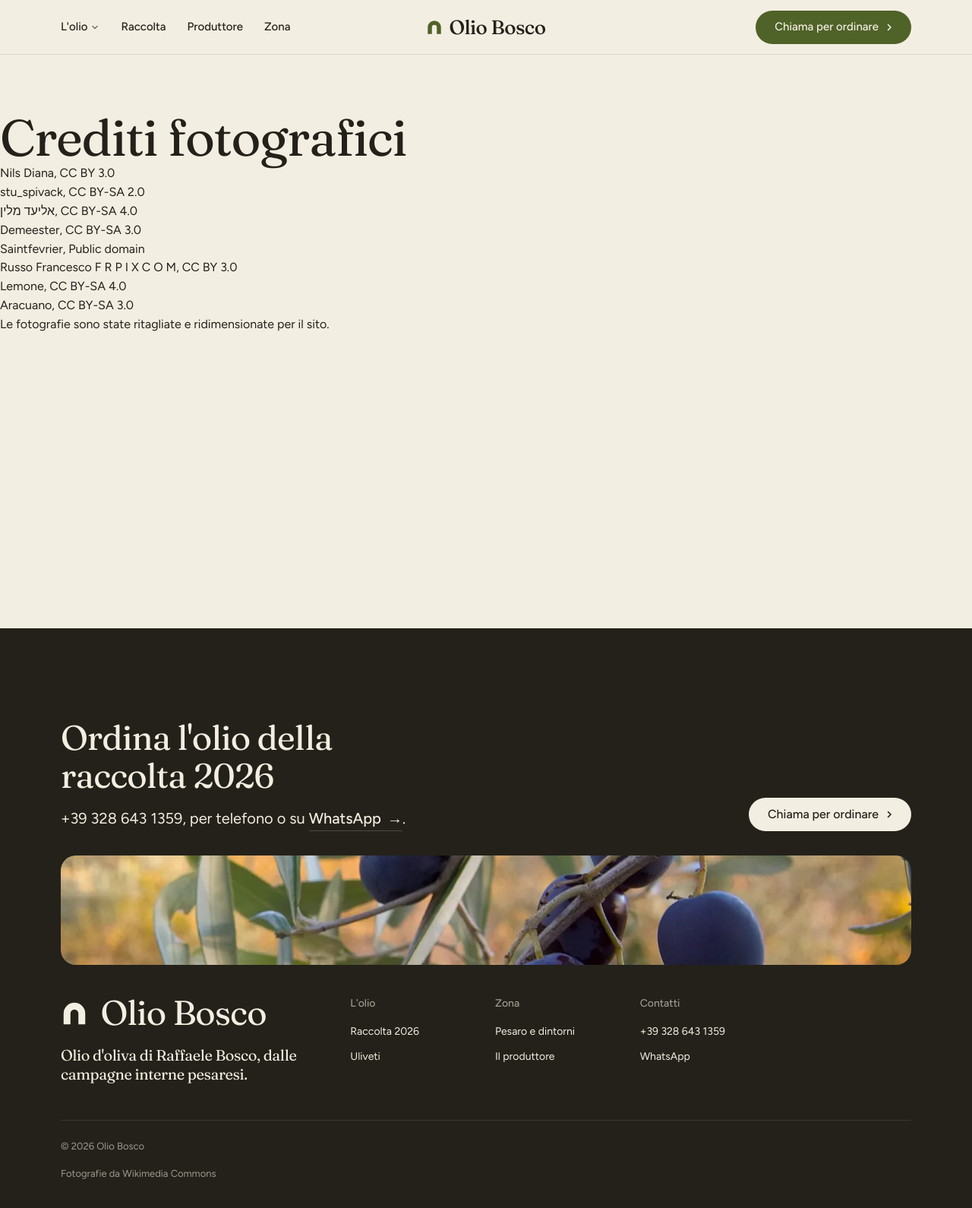
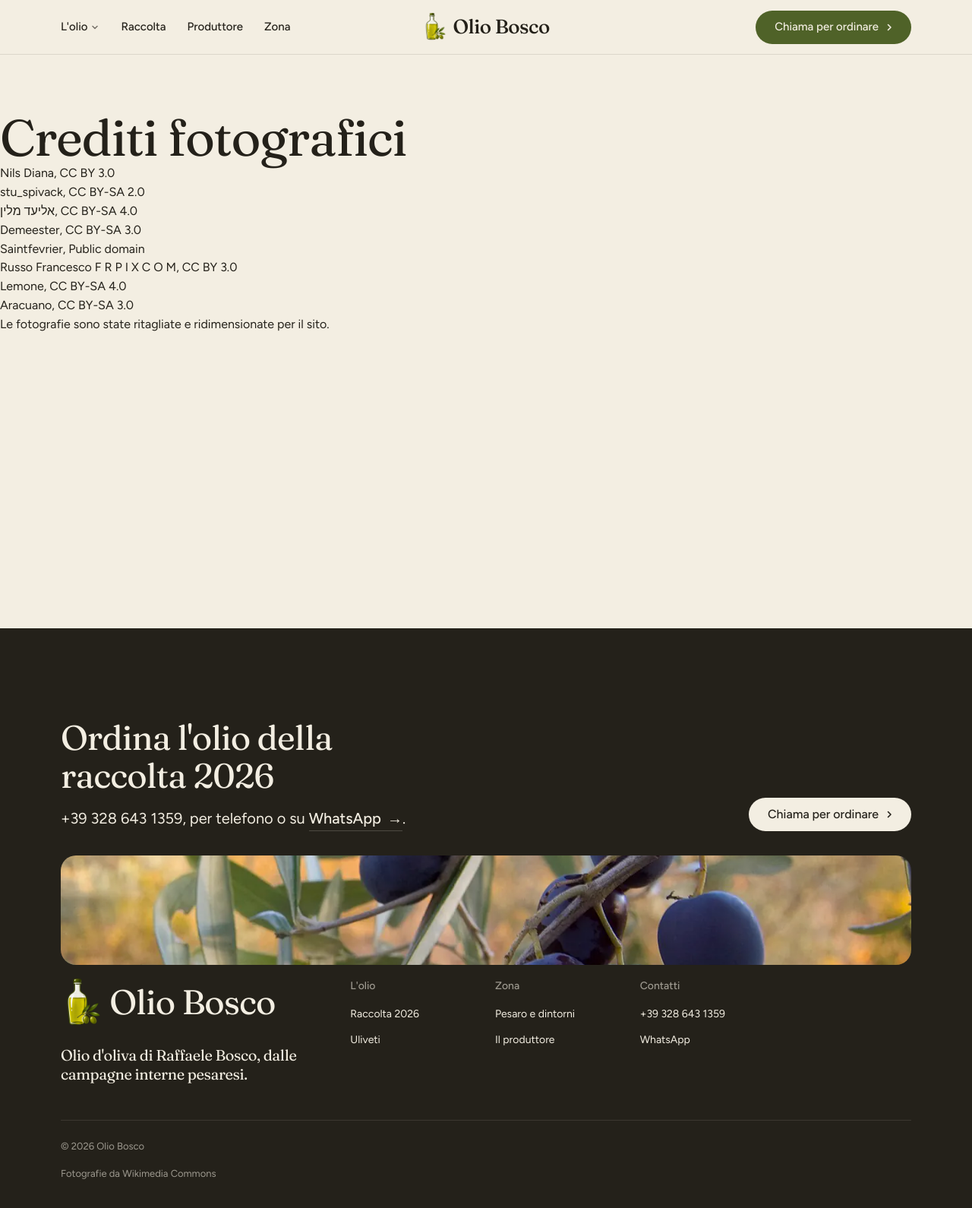
Before and after one commit to olio-bosco/olio-bosco.github.io, a plain HTML site: page credits.html in a window 1280 px wide. Shown: the whole page at 76% size. Drawn offline with Linux system fonts and the light colour scheme.

Commit message:
Logo con la bottiglia e nuove icone

```diff
--- a/credits.html
+++ b/credits.html
@@ -40,6 +40,7 @@
   .pics { align-items: stretch; }
   .pics > .frame { height: 100%; }
   .menu-card .panel { --p-h: 200px; }
+  .nav__logo .logo-img { height: 1.4em; width: auto; }
   @media (max-width: 1023px) {
     .pics { display: grid; grid-template-columns: 1fr 1fr; }
     .pics > .frame { grid-column: auto / span 1; height: auto; aspect-ratio: 4 / 3; }
@@ -81,7 +82,7 @@
       <div class="nav__item"><a class="nav__link" href="index.html#bosco">Produttore</a></div>
       <div class="nav__item"><a class="nav__link" href="index.html#zona">Zona</a></div>
     </nav>
-    <a class="nav__logo" href="index.html"><span class="mark" data-mark="arc" aria-hidden="true"></span>Olio Bosco</a>
+    <a class="nav__logo" href="index.html"><img class="logo-img" src="assets/img/logo-bottiglia.png" alt="" width="142" height="160">Olio Bosco</a>
     <div class="nav__actions">
       <a class="btn btn--primary" href="tel:+393286431359">Chiama per ordinare</a>
     </div>
@@ -121,7 +122,7 @@
     <div class="closing__links">
       <div class="grid">
         <div class="span-4 stack-4">
-          <a class="nav__logo footer__mark" href="index.html"><span class="mark" data-mark="arc" aria-hidden="true"></span>Olio Bosco</a>
+          <a class="nav__logo footer__mark" href="index.html"><img class="logo-img" src="assets/img/logo-bottiglia.png" alt="" width="142" height="160">Olio Bosco</a>
           <p class="footer__lede">Olio d'oliva di Raffaele Bosco, dalle campagne interne pesaresi.</p>
         </div>
         <div class="span-2 footer__col"><h3>L'olio</h3><ul><li><a href="index.html#olio">Raccolta 2026</a></li><li><a href="index.html#raccolta">Uliveti</a></li></ul></div>
```
Also changed, not shown: index.html (+3 -2 lines), apple-touch-icon.png, assets/img/logo-bottiglia.png (added), favicon-192.png, favicon-48.png (deleted), favicon.ico.
